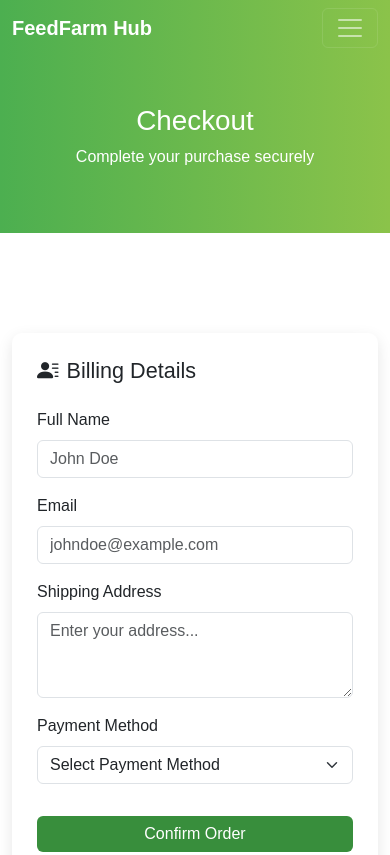
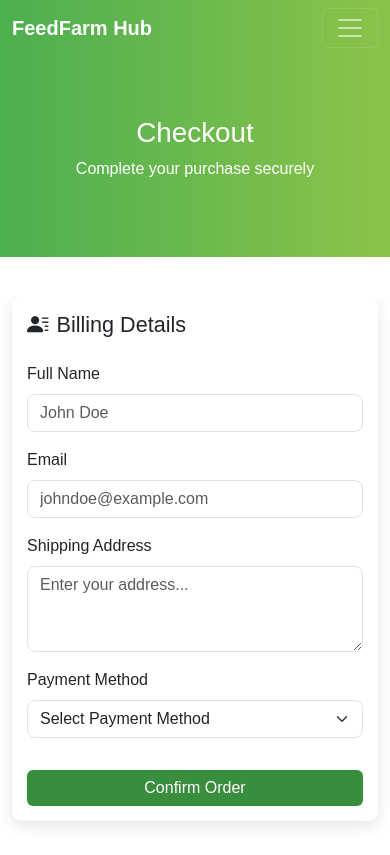
Before and after one commit to Abisheik-V/Feed-Farm, a plain HTML site: page checkout.html in a window 390 px wide. Shown: the top 855 px of the page. Drawn offline with nearby package versions, Linux system fonts and the light colour scheme.

Commit message:
Updated files

```diff
--- a/checkout.html
+++ b/checkout.html
@@ -13,9 +13,19 @@
   <link href="https://cdn.jsdelivr.net/npm/bootstrap-icons@1.11.3/font/bootstrap-icons.css" rel="stylesheet">
 
   <style>
-    body {
+    /* Reset and Prevent Overflow */
+    * {
+      margin: 0;
+      padding: 0;
+      box-sizing: border-box;
+    }
+
+    html, body {
+      width: 100%;
+      overflow-x: hidden !important;
       font-family: 'Poppins', sans-serif;
-      overflow-x: hidden;
+      scroll-behavior: smooth;
+      background-color: #fff;
     }
 
     /* Navbar */
@@ -29,12 +39,35 @@
     .nav-link {
       color: #fff !important;
       font-weight: 500;
+      transition: 0.3s;
+    }
+    .nav-link:hover {
+      opacity: 0.8;
     }
 
-    /* Checkout Form */
+    /* Header Section */
+    header {
+      background: linear-gradient(90deg, #4CAF50, #8BC34A);
+      color: #fff;
+      text-align: center;
+      padding: 80px 20px;
+      margin-top: 56px;
+      width: 100%;
+    }
+
+    /* Checkout Section */
     .checkout-container {
-      margin-top: 100px;
+      margin-top: 60px;
       margin-bottom: 80px;
+      overflow-x: hidden;
+    }
+
+    .form-section {
+      background: #ffffff;
+      border-radius: 10px;
+      box-shadow: 0 5px 15px rgba(0,0,0,0.1);
+      padding: 25px;
+      width: 100%;
     }
 
     .summary-card {
@@ -42,13 +75,20 @@
       border-radius: 10px;
       padding: 20px;
       box-shadow: 0 5px 15px rgba(0,0,0,0.1);
+      width: 100%;
     }
 
-    .form-section {
-      background: #ffffff;
-      border-radius: 10px;
-      box-shadow: 0 5px 15px rgba(0,0,0,0.1);
-      padding: 25px;
+    .form-control, .form-select {
+      border-radius: 8px;
+    }
+
+    /* Buttons */
+    .btn-primary {
+      background-color: #388E3C;
+      border: none;
+    }
+    .btn-primary:hover {
+      background-color: #2E7D32;
     }
 
     /* Footer */
@@ -56,14 +96,34 @@
       background: #2E7D32;
       color: white;
       padding: 40px 0;
+      width: 100%;
+      overflow-x: hidden;
+    }
+    footer a {
+      color: white;
+      transition: 0.3s;
+    }
+    footer a:hover {
+      opacity: 0.8;
     }
 
-    .btn-primary {
-      background-color: #388E3C;
-      border: none;
+    /* Responsive Adjustments */
+    @media (max-width: 992px) {
+      .checkout-container {
+        margin-top: 40px;
+      }
+      .form-section, .summary-card {
+        padding: 20px;
+      }
     }
-    .btn-primary:hover {
-      background-color: #2E7D32;
+
+    @media (max-width: 576px) {
+      header {
+        padding: 60px 10px;
+      }
+      .form-section, .summary-card {
+        padding: 15px;
+      }
     }
   </style>
 </head>
@@ -84,19 +144,17 @@
           <li class="nav-item"><a class="nav-link" href="contact.html">Contact</a></li>
           <li class="nav-item"><a class="nav-link" href="login.html">Login</a></li>
           <li class="nav-item"><a class="nav-link" href="cart.html">Cart</a></li>
-            <li class="nav-item"><a class="nav-link" href="track-order.html">Track Order</a></li>
+          <li class="nav-item"><a class="nav-link" href="track-order.html">Track Order</a></li>
         </ul>
       </div>
     </div>
   </nav>
 
   <!-- Header -->
-  <section class="py-5 text-center text-white" style="background: linear-gradient(90deg,#4CAF50,#8BC34A); margin-top: 56px;">
-    <div class="container" data-aos="fade-up">
-      <h1>Checkout</h1>
-      <p>Complete your purchase securely</p>
-    </div>
-  </section>
+  <header data-aos="fade-up">
+    <h1>Checkout</h1>
+    <p>Complete your purchase securely</p>
+  </header>
 
   <!-- Checkout Section -->
   <section class="container checkout-container">
@@ -105,7 +163,7 @@
       <div class="col-lg-7" data-aos="fade-right">
         <div class="form-section">
           <h4 class="mb-4"><i class="bi bi-person-lines-fill me-2"></i>Billing Details</h4>
-          <form id="checkoutForm">
+          <form id="checkoutForm" novalidate>
             <div class="mb-3">
               <label for="name" class="form-label">Full Name</label>
               <input type="text" id="name" class="form-control" placeholder="John Doe" required>
@@ -127,6 +185,7 @@
                 <option value="upi">UPI Payment</option>
               </select>
             </div>
+
             <div id="cardDetails" style="display: none;">
               <div class="mb-3">
                 <label for="cardNumber" class="form-label">Card Number</label>
@@ -190,6 +249,7 @@
   <!-- JS Libraries -->
   <script src="https://cdn.jsdelivr.net/npm/bootstrap@5.3.3/dist/js/bootstrap.bundle.min.js"></script>
   <script src="https://unpkg.com/aos@2.3.4/dist/aos.js"></script>
+
   <script>
     AOS.init();
 
@@ -197,18 +257,14 @@
     const cardDetails = document.getElementById('cardDetails');
     const checkoutForm = document.getElementById('checkoutForm');
 
-    // Show or hide card input fields based on payment type
+    // Toggle card fields visibility
     paymentSelect.addEventListener('change', () => {
-      if (paymentSelect.value === 'card') {
-        cardDetails.style.display = 'block';
-      } else {
-        cardDetails.style.display = 'none';
-      }
+      cardDetails.style.display = paymentSelect.value === 'card' ? 'block' : 'none';
     });
 
-    // Calculate order total (simulate data from cart)
+    // Simulate order total calculation
     function calculateTotal() {
-      const subtotal = 1200 + 950; // example products
+      const subtotal = 1200 + 950;
       const shipping = 150;
       const total = subtotal + shipping;
       document.getElementById('subtotal').innerText = `₹${subtotal}`;
@@ -216,7 +272,7 @@
     }
     calculateTotal();
 
-    // Form submit
+    // Handle form submission
     checkoutForm.addEventListener('submit', (e) => {
       e.preventDefault();
       const name = document.getElementById('name').value.trim();
@@ -224,7 +280,7 @@
       const payment = paymentSelect.value;
 
       if (!name || !address || !payment) {
-        alert('Please fill in all required fields!');
+        alert('⚠️ Please fill in all required fields!');
         return;
       }
 
```
